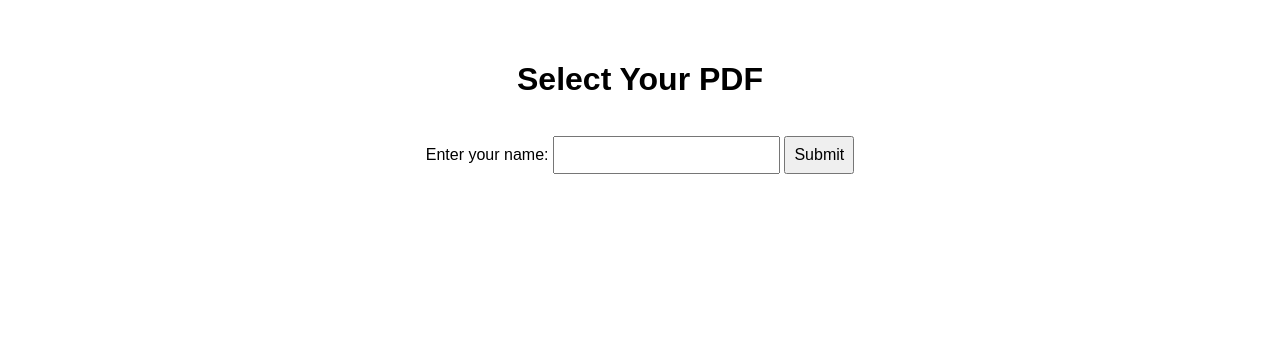
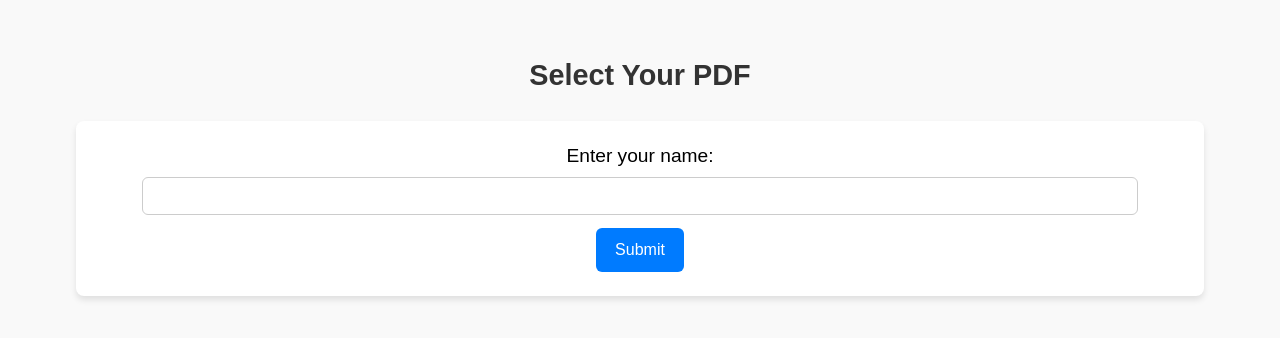
Before and after one commit to brodyenget/sumthing, a plain HTML site: page index.html in a window 1280 px wide. Drawn offline with Linux system fonts and the light colour scheme.

Commit message:
Update style.css

```diff
--- a/style.css
+++ b/style.css
@@ -2,10 +2,68 @@ body {
   font-family: Arial, sans-serif;
   text-align: center;
   padding: 2em;
+  background-color: #f9f9f9;
 }
 
-input, button {
-  padding: 0.5em;
-  margin-top: 1em;
+h1 {
+  font-size: 1.8em;
+  margin-bottom: 1em;
+  color: #333;
+}
+
+form {
+  background: white;
+  padding: 1.5em;
+  border-radius: 8px;
+  box-shadow: 0 4px 6px rgba(0, 0, 0, 0.1);
+  max-width: 90%;
+  margin: auto;
+}
+
+label {
+  font-size: 1.2em;
+  display: block;
+  margin-bottom: 0.5em;
+}
+
+input {
+  width: 90%;
+  padding: 0.8em;
+  margin-bottom: 1em;
+  border: 1px solid #ccc;
+  border-radius: 6px;
+}
+
+button {
+  padding: 0.8em 1.2em;
   font-size: 1em;
+  background: #007bff;
+  color: white;
+  border: none;
+  border-radius: 6px;
+  cursor: pointer;
+  transition: background 0.3s ease;
 }
+
+button:hover {
+  background: #0056b3;
+}
+
+/* Responsive tweaks */
+@media (max-width: 480px) {
+  body {
+    padding: 1em;
+  }
+
+  h1 {
+    font-size: 1.5em;
+  }
+
+  form {
+    padding: 1em;
+  }
+
+  input, button {
+    font-size: 1em;
+  }
+}
```
